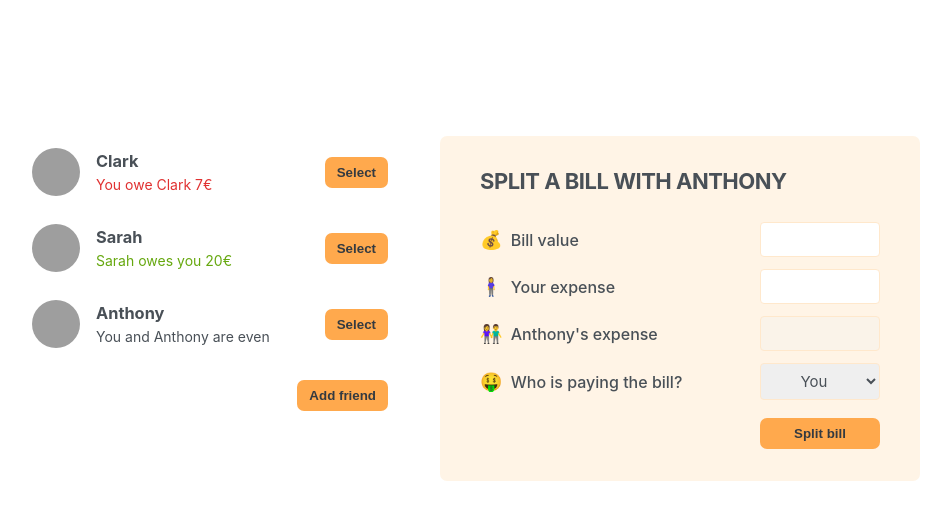
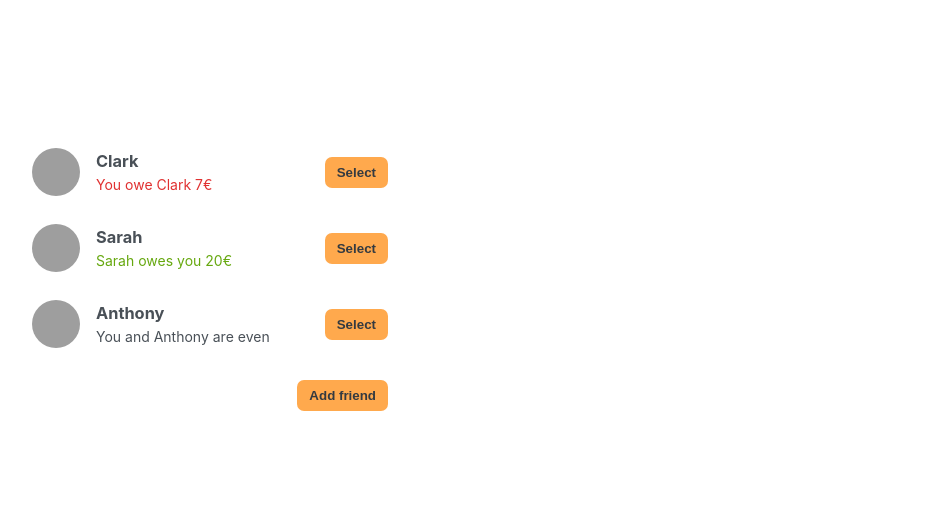
Before and after one commit to Mahmoud-Moustafa93/split-bill, a React (Create React App) app: page / in a window 1280 px wide. Shown: the top 520 px of the page, without its empty margins (170-1121 px from the left). Built offline with nearby package versions, Linux system fonts and the light colour scheme; grey boxes are pictures that could not be loaded.

Commit message:
Finish remaining functionalities

```diff
--- a/package.json
+++ b/package.json
@@ -34,5 +34,8 @@
       "last 1 firefox version",
       "last 1 safari version"
     ]
+  },
+  "devDependencies": {
+    "@babel/plugin-proposal-private-property-in-object": "^7.21.11"
   }
 }
--- a/src/App.js
+++ b/src/App.js
@@ -32,19 +32,46 @@ const initialFriends = [
 export default function App() {
   const [showAddFriend, setShowAddFriend] = useState(false);
   const [friends, setFriends] = useState(initialFriends);
+  const [selectedFriend, setSelectedFriend] = useState(null);
 
   function handleAddFriend(friend) {
     setFriends((prevFriends) => [...prevFriends, friend]);
     setShowAddFriend(false);
   }
 
+  function handleSelection(friend) {
+    setSelectedFriend((curFriend) =>
+      friend.id === curFriend?.id ? null : friend
+    );
+
+    setShowAddFriend(false);
+  }
+
+  function handleSplitBill(value) {
+    setFriends((friendsArr) =>
+      friendsArr.map((friend) =>
+        friend.id === selectedFriend.id
+          ? { ...friend, balance: friend.balance + value }
+          : friend
+      )
+    );
+
+    setSelectedFriend(null);
+  }
+
   return (
     <div className="app">
       <div className="sidebar">
-        <FriendsList friends={friends} />
+        <FriendsList
+          friends={friends}
+          onSelection={handleSelection}
+          selectedFriend={selectedFriend}
+        />
+
         {showAddFriend && <FormAddFriend onAddFriend={handleAddFriend} />}
+
         <Button
-          onClickHandler={() => {
+          onClick={() => {
             setShowAddFriend(!showAddFriend);
           }}
         >
@@ -52,24 +79,36 @@ export default function App() {
         </Button>
       </div>
 
-      <FormSplitBill />
+      {selectedFriend && (
+        <FormSplitBill
+          selectedFriend={selectedFriend}
+          onSplitBill={handleSplitBill}
+        />
+      )}
     </div>
   );
 }
 
-function FriendsList({ friends }) {
+function FriendsList({ friends, onSelection, selectedFriend }) {
   return (
     <ul>
       {friends.map((friend) => (
-        <Friend friend={friend} key={friend.id} />
+        <Friend
+          onSelection={onSelection}
+          friend={friend}
+          selectedFriend={selectedFriend}
+          key={friend.id}
+        />
       ))}
     </ul>
   );
 }
 
-function Friend({ friend }) {
+function Friend({ onSelection, friend, selectedFriend }) {
+  const isSelected = friend.id === selectedFriend?.id;
+
   return (
-    <li key={friend.id}>
+    <li className={isSelected ? "selected" : ""} key={friend.id}>
       <img src={friend.image} alt={friend.fname} />
       <h3>{friend.fname}</h3>
 
@@ -80,12 +119,14 @@ function Friend({ friend }) {
       )}
       {friend.balance < 0 && (
         <p className="red">
-          You owe {friend.fname} {friend.balance * -1}€
+          You owe {friend.fname} {Math.abs(friend.balance)}€
         </p>
       )}
       {friend.balance === 0 && <p>You and {friend.fname} are even</p>}
 
-      <Button>Select</Button>
+      <Button onClick={() => onSelection(friend)}>
+        {isSelected ? "Close" : "Select"}
+      </Button>
     </li>
   );
 }
@@ -117,6 +158,7 @@ function FormAddFriend({ onAddFriend }) {
       <label>👫 Friend name</label>
       <input
         type="text"
+        maxLength="30"
         value={friendName}
         onChange={(e) => setFriendName(e.target.value)}
         required
@@ -135,23 +177,49 @@ function FormAddFriend({ onAddFriend }) {
   );
 }
 
-function FormSplitBill() {
+function FormSplitBill({ selectedFriend, onSplitBill }) {
+  const [bill, setBill] = useState("");
+  const [userExpense, setUserExpense] = useState("");
+  const friendExpense = bill ? bill - userExpense : "";
+  const [whoIsPaying, setwhoIsPaying] = useState("user");
+
+  function handleSubmit(e) {
+    e.preventDefault();
+    onSplitBill(whoIsPaying === "user" ? friendExpense : -userExpense);
+  }
+
   return (
-    <form className="form-split-bill">
-      <h2>Split a bill with Anthony</h2>
+    <form className="form-split-bill" onSubmit={handleSubmit}>
+      <h2>Split a bill with {selectedFriend.fname}</h2>
       <label>💰 Bill value</label>
-      <input type="number" min="0" />
+      <input
+        type="number"
+        min="0"
+        value={bill}
+        onChange={(e) => setBill(Number(e.target.value))}
+        required
+      />
 
       <label>🧍‍♀️ Your expense</label>
-      <input type="number" min="0" />
+      <input
+        type="number"
+        min="0"
+        max={bill}
+        value={userExpense}
+        onChange={(e) => setUserExpense(Number(e.target.value))}
+        required
+      />
 
-      <label>👫 Anthony's expense</label>
-      <input type="number" min="0" disabled />
+      <label>👫 {selectedFriend.fname}'s expense</label>
+      <input type="number" min="0" value={friendExpense} disabled />
 
       <label>🤑 Who is paying the bill?</label>
-      <select>
+      <select
+        value={whoIsPaying}
+        onChange={(e) => setwhoIsPaying(e.target.value)}
+      >
         <option value="user">You</option>
-        <option value="friend">Anthony</option>
+        <option value="friend">{selectedFriend.fname}</option>
       </select>
 
       <Button>Split bill</Button>
@@ -159,9 +227,9 @@ function FormSplitBill() {
   );
 }
 
-function Button({ onClickHandler, children }) {
+function Button({ onClick, children }) {
   return (
-    <button className="button" onClick={onClickHandler}>
+    <button className="button" onClick={onClick}>
       {children}
     </button>
   );
```
Also changed, not shown: 1 other file (tests, documents, lock files or other folders).
